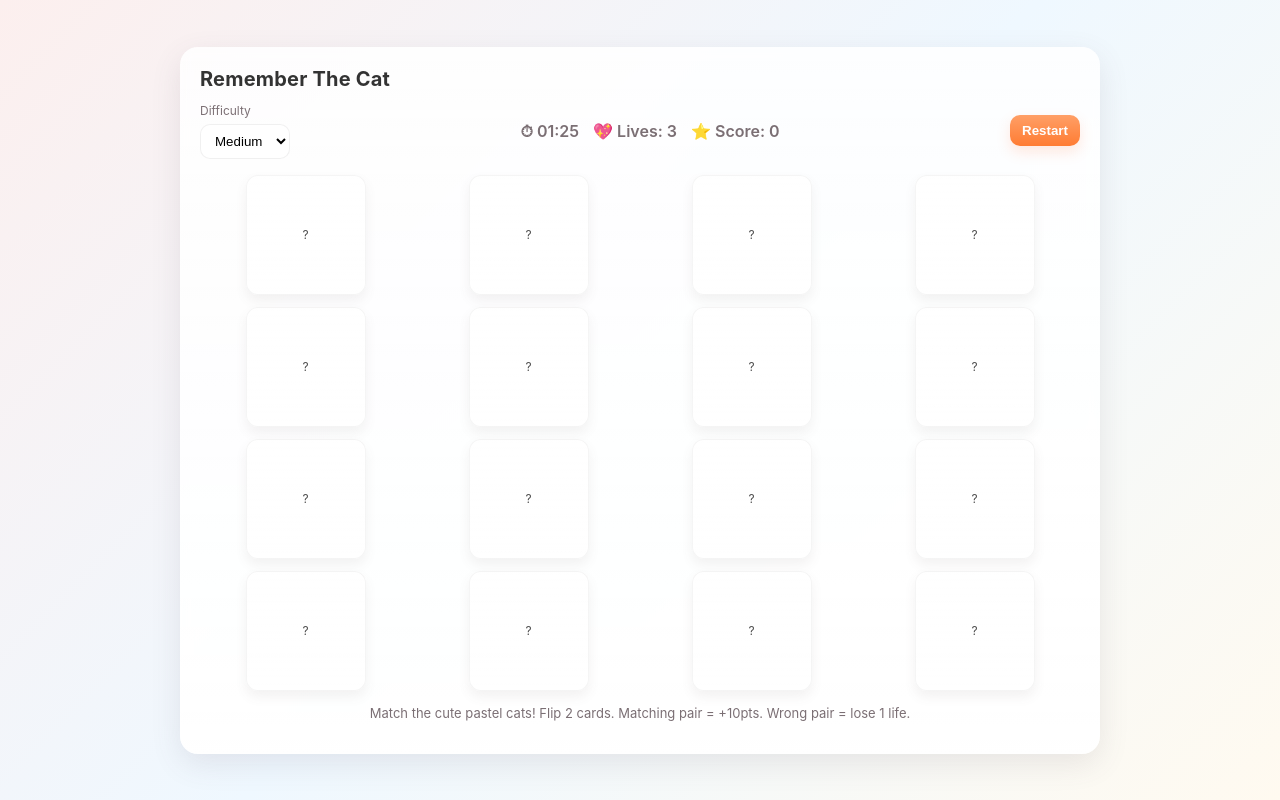
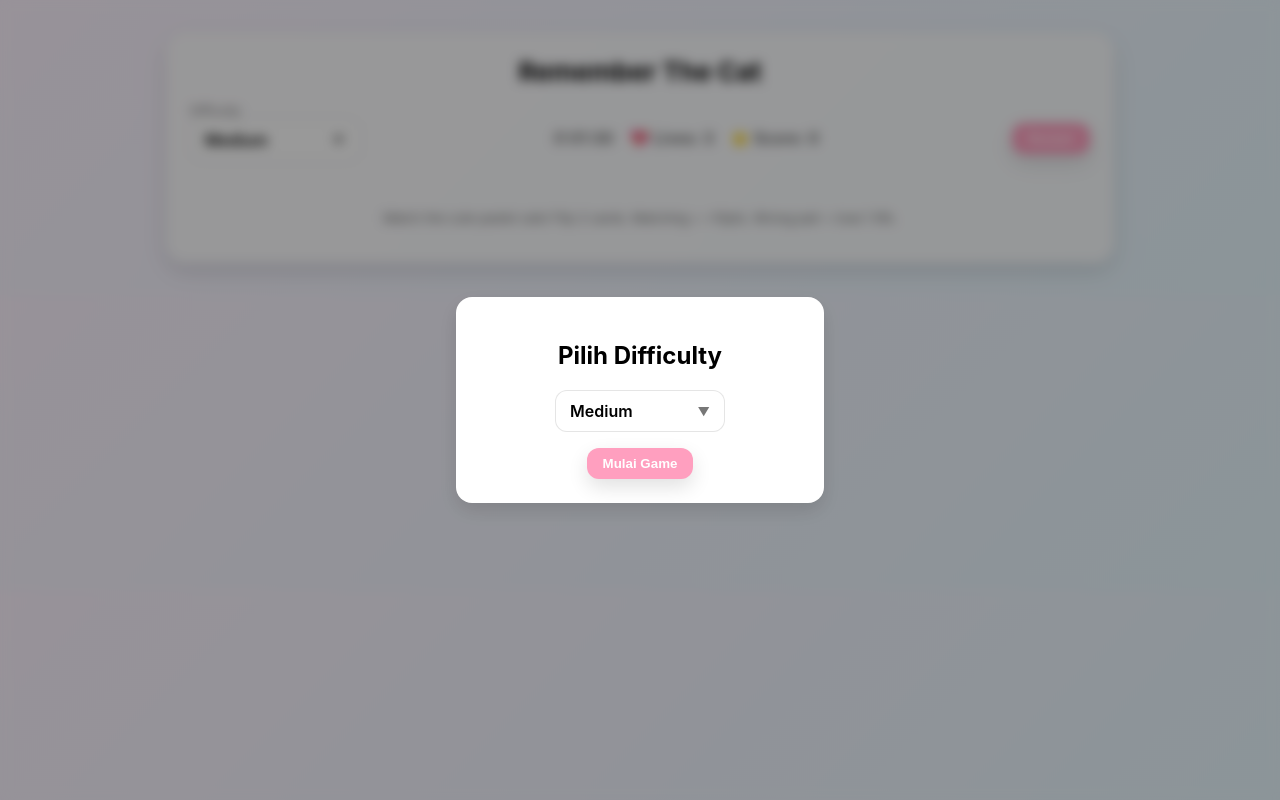
Before and after one commit to agniyaain/Memory-Game, a plain HTML site: page index.html in a window 1280 px wide. Drawn offline with Linux system fonts and the light colour scheme.

Commit message:
Refactor code structure for improved readability and maintainability

```diff
--- a/index.html
+++ b/index.html
@@ -1,46 +1,88 @@
 <!DOCTYPE html>
 <html lang="en">
+
 <head>
     <meta charset="UTF-8">
     <meta name="viewport" content="width=device-width, initial-scale=1.0">
-    <title>Remember The Cat </title>
+    <title>Remember The Cat</title>
     <link rel="stylesheet" href="styles.css">
 </head>
+
 <body>
+
+    <!-- START MODAL -->
+    <div id="startModal" class="modal">
+        <div class="modal-card">
+            <h2>Pilih Difficulty</h2>
+
+            <div class="select-wrapper " >
+                <div class="dropdown" id="dropdownStart">
+                    <div class="dropdown-selected">Medium</div>
+
+                    <div class="dropdown-menu">
+                        <div data-value="easy">Easy</div>
+                        <div data-value="medium">Medium</div>
+                        <div data-value="hard">Hard</div>
+                    </div>
+                </div>
+            </div>
+
+            <div class="modal-actions">
+                <button class="btn" id="startButton">Mulai Game</button>
+            </div>
+        </div>
+    </div>
+
+    <!-- MAIN AREA -->
     <main class="wrap">
+
         <header class="topbar">
             <h1>Remember The Cat</h1>
+
             <div class="controls-row">
+
+                <!-- Difficulty Dropdown -->
                 <div class="control">
-                    <label for="difficulty">Difficulty</label>
-                    <select name="" id="difficulty">
-                        <option name="" id="easy" value="easy">Easy</option>
-                        <option name="" id="medium" value="medium" selected >Medium</option>
-                        <option name="" id="hard" value="hard">Hard</option>
-                    </select>
+                    <label>Difficulty</label>
+                    <div class="select-wrapper">
+                        <div class="dropdown" id="dropdownMain">
+                            <div class="dropdown-selected">Medium</div>
+
+                            <div class="dropdown-menu">
+                                <div data-value="easy">Easy</div>
+                                <div data-value="medium">Medium</div>
+                                <div data-value="hard">Hard</div>
+                            </div>
+                        </div>
+                    </div>
                 </div>
 
+                <!-- Status -->
                 <div class="status">
-                    <div> ⏱ <span id="timer">01:30</span></div>
+                    <div>⏱ <span id="timer">01:30</span></div>
                     <div>💖 Lives: <span id="lives">3</span></div>
                     <div>⭐ Score: <span id="score">0</span></div>
                 </div>
 
+                <!-- Restart -->
                 <button id="restart" class="btn">Restart</button>
+
             </div>
         </header>
 
         <section id="board" class="board"></section>
 
         <footer class="footer">
-            <p class="hint">Match the cute pastel cats! Flip 2 cards. Matching pair = +10pts. Wrong pair = lose 1 life.</p>
+            <p class="hint">Match the cute pastel cats! Flip 2 cards. Matching = +10pts. Wrong pair = lose 1 life.</p>
         </footer>
+
     </main>
 
+    <!-- END MODAL -->
     <div id="modal" class="modal hidden">
         <div class="modal-card">
-            <h2 id="modalTitle" class="modal-title">You Win!</h2>
-            <p class="modal-body" id="modalBody">Great Job! 🎉</p>
+            <h2 id="modalTitle">You Win!</h2>
+            <p id="modalBody">Great Job! 🎉</p>
             <div class="modal-actions">
                 <button class="btn" id="modal-replay">Play Again</button>
                 <button class="btn ghost" id="modal-close">Close</button>
@@ -48,7 +90,7 @@
         </div>
     </div>
 
-
     <script src="script.js"></script>
 </body>
+
 </html>
--- a/script.js
+++ b/script.js
@@ -1,16 +1,36 @@
-const boardEl= document.getElementById('board');
-const timerEl= document.getElementById('timer');
-const livesEl= document.getElementById('lives');
-const scoreEl= document.getElementById('score');
+// ELEMENTS
+const boardEl = document.getElementById('board');
+const timerEl = document.getElementById('timer');
+const livesEl = document.getElementById('lives');
+const scoreEl = document.getElementById('score');
 const restartBtn = document.getElementById('restart');
-const difficultySel= document.getElementById('difficulty');
 
-const modal= document.getElementById('modal');
-const modalTitle= document.getElementById('modal-title');
-const modalBody= document.getElementById('modal-body');
-const modalReplay= document.getElementById('modal-replay');
-const modalClose= document.getElementById('modal-close');
+const modal = document.getElementById('modal');
+const modalTitle = document.getElementById('modalTitle');
+const modalBody = document.getElementById('modalBody');
+const modalReplay = document.getElementById('modal-replay');
+const modalClose = document.getElementById('modal-close');
 
+// START modal elements
+const startModal = document.getElementById("startModal");
+const startButton = document.getElementById("startButton");
+
+// CUSTOM DROPDOWN ELEMENTS
+const dropdownStart = document.getElementById("dropdownStart");
+const dropdownMain = document.getElementById("dropdownMain");
+
+// Start dropdown parts
+const sd_selected = dropdownStart.querySelector(".dropdown-selected");
+const sd_menu = dropdownStart.querySelector(".dropdown-menu");
+
+// Main dropdown parts
+const md_selected = dropdownMain.querySelector(".dropdown-selected");
+const md_menu = dropdownMain.querySelector(".dropdown-menu");
+
+// DEFAULT DIFFICULTY
+let currentDifficulty = "medium";
+
+// GAME VARIABLES
 let timerInterval = null;
 let timeLeft = 90;
 let lives = 3;
@@ -21,104 +41,163 @@ let lockBoard = false;
 let matchedCount = 0;
 let totalPairs = 0;
 
-const catSet = ['😺','😸','😻','😽','🐱','😿','😹','😼','😿','🙀','😾','😺']; // will slice as needed
+// SHOW START MODAL ON LOAD
+startModal.classList.remove("hidden");
 
-//difficulty settings
+
+// ---------------------
+// CUSTOM DROPDOWN LOGIC
+// ---------------------
+
+// START modal dropdown
+dropdownStart.addEventListener("click", (e) => {
+    e.stopPropagation();
+    sd_menu.style.display = sd_menu.style.display === "block" ? "none" : "block";
+});
+
+sd_menu.querySelectorAll("div").forEach(item => {
+    item.addEventListener("click", () => {
+        currentDifficulty = item.dataset.value;
+        sd_selected.textContent = item.textContent;
+        sd_menu.style.display = "none";
+    });
+});
+
+// MAIN topbar dropdown
+dropdownMain.addEventListener("click", (e) => {
+    e.stopPropagation();
+    md_menu.style.display = md_menu.style.display === "block" ? "none" : "block";
+});
+
+md_menu.querySelectorAll("div").forEach(item => {
+    item.addEventListener("click", () => {
+        currentDifficulty = item.dataset.value;
+        md_selected.textContent = item.textContent;
+        md_menu.style.display = "none";
+        init(); // restart game with new difficulty
+    });
+});
+
+// CLOSE DROPDOWN WHEN CLICK OUTSIDE
+document.addEventListener("click", () => {
+    sd_menu.style.display = "none";
+    md_menu.style.display = "none";
+});
+
+
+// ---------------------
+// START BUTTON
+// ---------------------
+startButton.addEventListener("click", () => {
+    startModal.classList.add("hidden");
+
+    // sync main dropdown text
+    md_selected.textContent = sd_selected.textContent;
+
+    init();
+});
+
+
+// ---------------------
+// DIFFICULTY SETTINGS
+// ---------------------
 const difficultySettings = {
-    easy: {pairs:6, time:120, lives:5},
-    medium: {pairs:8, time:90, lives:3},
-    hard: {pairs:10, time:60, lives:1},
+    easy: { pairs: 6, time: 180, lives: 10 },
+    medium: { pairs: 8, time: 240, lives: 10 },
+    hard: { pairs: 10, time: 300, lives: 10}
 };
 
-function pickCats(n){
-    const base = ['😺','😸','😻','😽','🐱','😿','😹','😼','🙀','😾','😻','😺','😸','🐈‍⬛','🐈'];
-    return base.slice(0,n);
-}
 
-function init(){
-    const diff = difficultySel.value;
-    const cfg = difficultySettings[diff];
+// ---------------------
+// GAME INIT
+// ---------------------
+function init() {
+    const cfg = difficultySettings[currentDifficulty];
+
     totalPairs = cfg.pairs;
     timeLeft = cfg.time;
     lives = cfg.lives;
-
-    score =0;
-    matchedCount= 0;
+    score = 0;
+    matchedCount = 0;
     firstCard = null;
-    secondCard= null;
+    secondCard = null;
     lockBoard = false;
 
+    livesEl.textContent = lives;
     scoreEl.textContent = score;
-    livesEl.textContent = lives;
     timerEl.textContent = formatTime(timeLeft);
 
-    //build board
     buildBoard(totalPairs);
 
     clearInterval(timerInterval);
-    timerInterval = setInterval(()=> {
+    timerInterval = setInterval(() => {
         timeLeft--;
         timerEl.textContent = formatTime(timeLeft);
-        if(timeLeft <= 0){
+        if (timeLeft <= 0) {
             clearInterval(timerInterval);
-            gameOver(false, 'Time Up! Try Again.')
+            gameOver(false, "Time’s up!");
         }
     }, 1000);
 }
 
-function buildBoard(pairs){
 
-    //generate pair array dan acak
+// ---------------------
+// CARD GENERATOR
+// ---------------------
+function pickCats(n) {
+    const base = [
+        "1.png", "2.png", "3.png", "4.png", "5.png",
+        "6.png", "7.png", "8.png", "9.png", "10.png"
+    ];
+    return base.slice(0, n);
+}
+
+function buildBoard(pairs) {
     const cats = pickCats(pairs);
     const items = [...cats, ...cats];
     shuffle(items);
 
-    //setup class grid
-    boardEl.className = 'board ' + difficultySel.value;
+    boardEl.className = "board " + currentDifficulty;
+    boardEl.innerHTML = "";
 
-    //clear
-    boardEl.innerHTML = '';
+    items.forEach((url) => {
+        const card = document.createElement("div");
+        card.className = "card";
+        card.dataset.value = url;
 
-    //buat card
-    items.forEach((emoji, idx)=> {
-        const card = document.createElement('div');
-        card.className = 'card';
-        card.dataset.value = emoji;
-        card.dataset.index = idx;
+        const inner = document.createElement("div");
+        inner.className = "card-inner";
 
-        const inner = document.createElement('div');
-        inner.className = 'card-inner';
+        const front = document.createElement("div");
+        front.className = "card-front";
 
-        const front = document.createElement('div');
-        front.className ='card-front';
-        front.innerHTML='<div class="pair-label">?</div>';
-
-        //pilih warna pastel daari index
-        const variants = ['pink', 'lilac', 'mint', 'cream'];
-        const varian = variants[idx % variants.length];
-
-        const back = document.createElement('div');
-        back.className = `card-back ${varian}`;
-        back.innerHTML = `<div class="emoji">${emoji}</div>`;
+        const back = document.createElement("div");
+        back.className = "card-back";
+        back.innerHTML = `<img src="${url}" />`;
 
         inner.appendChild(front);
         inner.appendChild(back);
         card.appendChild(inner);
 
-        card.addEventListener('click', onCardClick);
+        card.addEventListener("click", onCardClick);
+
         boardEl.appendChild(card);
     });
 }
 
-    function onCardClick(e){
+
+// ---------------------
+// CARD CLICK LOGIC
+// ---------------------
+function onCardClick(e) {
     const card = e.currentTarget;
-        if(lockBoard) return;
-        if(card.classList.contains('flipped') || card.classList.contains('matched'))
-            return;
 
-        card.classList.add('flipped');
+    if (lockBoard) return;
+    if (card.classList.contains("flipped") || card.classList.contains("matched")) return;
 
-        if(!firstCard){
+    card.classList.add("flipped");
+
+    if (!firstCard) {
         firstCard = card;
         return;
     }
@@ -126,80 +205,81 @@ function buildBoard(pairs){
     secondCard = card;
     lockBoard = true;
 
-        //check match
-        const a = firstCard.dataset.value;
-        const b = secondCard.dataset.value;
+    if (firstCard.dataset.value === secondCard.dataset.value) {
+        // MATCH SUCCESS
+        firstCard.classList.add("matched");
+        secondCard.classList.add("matched");
 
-        if(a==b){
-            //match
-            firstCard.classList.add('matched');
-            secondCard.classList.add('matched');
         score += 10;
+        scoreEl.textContent = score;
         matchedCount++;
-            scoreEl.textContent = score;
 
         resetFlip();
 
-            //win condition
-            if(matchedCount >= totalPairs){
+        if (matchedCount === totalPairs) {
             clearInterval(timerInterval);
-                gameOver(true, 'You matched all pairs! Score: ' + score);
-
-            }else{
+            gameOver(true, "All cats matched! 🎉");
+        } else {
             lockBoard = false;
         }
 
-        }else{
-            //not match
+    } else {
+        // WRONG MATCH
         lives--;
-            livesEl.textContent= lives;
+        livesEl.textContent = lives;
+
         setTimeout(() => {
-                firstCard.classList.remove('flipped');
-                secondCard.classList.remove('flipped');
+            firstCard.classList.remove("flipped");
+            secondCard.classList.remove("flipped");
+
             resetFlip();
             lockBoard = false;
-                if(lives <= 0){
+
+            if (lives <= 0) {
                 clearInterval(timerInterval);
-                    gameOver(false, 'You ran out of lives! Try Again.');
+                gameOver(false, "You ran out of lives 😿");
             }
-            }, 700);
+        }, 900);
     }
 }
 
-    function resetFlip(){
+function resetFlip() {
     firstCard = null;
     secondCard = null;
 }
 
-    function gameOver(won, message){
-        modalTitle.textContent = won ? 'You Win! 🎉' : 'GAme Over 😿';
-        modalBody.textContent = message;
-        modal.classList.remove('hidden');
+
+// ---------------------
+// GAME OVER MODAL
+// ---------------------
+function gameOver(win, msg) {
+    modalTitle.textContent = win ? "You Win! 🎉" : "Game Over 😿";
+    modalBody.textContent = msg;
+    modal.classList.remove("hidden");
 }
 
-    function restart(){
-        modal.classList.add('hidden');
+function restart() {
+    modal.classList.add("hidden");
     init();
 }
 
-    restartBtn.addEventListener('click', ()=> {init(); });
-    modalReplay.addEventListener('click', ()=> {restart(); });
-    modalClose.addEventListener('click', ()=> {modal.classList.add('hidden'); });
-    difficultySel.addEventListener('change', ()=> {init(); });
+restartBtn.addEventListener("click", init);
+modalReplay.addEventListener("click", restart);
+modalClose.addEventListener("click", () => modal.classList.add("hidden"));
 
-    //shuffle
-    function shuffle(array){
-        for(let i= array.length -1; i>0; i--){
-            const j = Math.floor(Math.random()*(i+1));
-            [array[i], array[j]] = [array[j], array[i]];
+
+// ---------------------
+// TOOLS
+// ---------------------
+function shuffle(arr) {
+    for (let i = arr.length - 1; i > 0; i--) {
+        const j = Math.floor(Math.random() * (i + 1));
+        [arr[i], arr[j]] = [arr[j], arr[i]];
     }
 }
 
-    function formatTime(sec){
-        sec = Math.max(0, sec) || 0;
-        const m = Math.floor(sec / 60);
-        const s = Math.floor(sec % 60);
-        return `${m.toString().padStart(2, '0')}:${s.toString().padStart(2, '0')}`;
-
+function formatTime(sec) {
+    const m = String(Math.floor(sec / 60)).padStart(2, "0");
+    const s = String(sec % 60).padStart(2, "0");
+    return `${m}:${s}`;
 }
-init();
--- a/styles.css
+++ b/styles.css
@@ -1,276 +1,254 @@
 :root {
-    --bg: #f6f7fb;
-    --card-bg: #ffffff;
-    --accent-1: #ffd1dc;
-    /* pink */
-    --accent-2: #d8c6ff;
-    /* lilac */
-    --accent-3: #bff1dc;
-    /* mint */
-    --accent-4: #fff2c2;
-    /* cream */
-    --text: #333;
-    --muted: #7b6f74;
-    --glass: rgba(255, 255, 255, 0.6);
-    --radius: 14px;
+    --bg1: #fdf4ff;
+    --bg2: #e8f8ff;
+    --card: #ffffff;
+    --border-soft: rgba(0,0,0,0.08);
+    --shadow-soft: 0 8px 20px rgba(0,0,0,0.12);
+    --radius: 16px;
+    --text-muted: #6d6d6d;
+    --accent: #ff9fbf;
 }
 
-* {
-    box-sizing: border-box
+/* Body */
+body {
+    margin: 0;
+    padding: 32px;
+    background: linear-gradient(135deg, var(--bg1), var(--bg2));
+    font-family: "Inter", sans-serif;
+    display: flex;
+    justify-content: center;
 }
 
-html,
-body {
-    height: 100%
+/* Wrap */
+.wrap {
+    width: 100%;
+    max-width: 900px;
+    background: rgba(255,255,255,0.75);
+    backdrop-filter: blur(8px);
+    border-radius: 20px;
+    padding: 24px;
+    box-shadow: var(--shadow-soft);
 }
 
-body {
-    margin: 0;
-    font-family: Inter, ui-sans-serif, system-ui, -apple-system, "Segoe UI", Roboto, "Helvetica Neue", Arial;
-    background: linear-gradient(135deg, #fcefee 0%, #eff8ff 50%, #fffaf0 100%);
-    color: var(--text);
-    display: flex;
-    align-items: center;
-    justify-content: center;
-    padding: 32px;
-}
-
-.wrap {
-    width: 100%;
-    max-width: 920px;
-    background: linear-gradient(180deg, rgba(255, 255, 255, 0.85), rgba(255, 255, 255, 0.95));
-    border-radius: 18px;
-    padding: 20px;
-    box-shadow: 0 10px 30px rgba(102, 84, 95, 0.12);
-    backdrop-filter: blur(6px);
-}
-
-.topbar {
-    display: flex;
-    flex-direction: column;
-    gap: 12px;
-    margin-bottom: 16px
-}
-
+/* Topbar */
 .topbar h1 {
     margin: 0;
-    font-size: 20px;
-    letter-spacing: 0.2px
+    text-align: center;
+    font-size: 26px;
+    margin-bottom: 12px;
 }
 
 .controls-row {
     display: flex;
-    gap: 18px;
+    justify-content: space-between;
     align-items: center;
-    justify-content: space-between;
-    flex-wrap: wrap
+    flex-wrap: wrap;
+    gap: 16px;
 }
 
 .control label {
     font-size: 12px;
-    color: var(--muted);
-    display: block;
-    margin-bottom: 6px
+    color: var(--text-muted);
 }
 
-select#difficulty {
-    padding: 8px 10px;
-    border-radius: 10px;
-    border: 1px solid rgba(0, 0, 0, 0.06);
-    background: var(--card-bg)
+/* Select */
+select {
+    padding: 8px 12px;
+    border-radius: 12px;
+    border: 1px solid var(--border-soft);
+    background: white;
 }
 
+/* Status */
 .status {
     display: flex;
-    gap: 14px;
-    align-items: center;
-    color: var(--muted);
-    font-weight: 600
+    gap: 16px;
+    font-weight: bold;
+    color: var(--text-muted);
 }
 
+/* Buttons */
 .btn {
-    background: linear-gradient(180deg, #ff9f66, #ff7c33);
+    background: var(--accent);
+    padding: 8px 16px;
     color: white;
     border: none;
-    padding: 8px 12px;
-    border-radius: 10px;
+    border-radius: 12px;
     cursor: pointer;
-    font-weight: 700;
-    box-shadow: 0 6px 14px rgba(255, 127, 76, 0.18);
+    box-shadow: var(--shadow-soft);
+    font-weight: bold;
 }
 
 .btn.ghost {
     background: transparent;
-    color: var(--muted);
-    box-shadow: none;
-    border: 1px solid rgba(0, 0, 0, 0.06)
+    border: 1px solid var(--border-soft);
+    color: var(--text-muted);
 }
 
-.footer {
-    margin-top: 14px;
-    text-align: center;
-    color: var(--muted);
-    font-size: 13px
+/* Board */
+.board {
+    margin-top: 20px;
+    display: grid;
+    gap: 14px;
 }
 
-.board {
-    margin-top: 12px;
-    display: grid;
-    gap: 12px;
-    justify-items: center;
+
+
+.board.easy {
+    grid-template-columns: repeat(4, 1fr);
+}
+.board.medium {
+    grid-template-columns: repeat(4, 1fr);
+}
+.board.hard {
+    grid-template-columns: repeat(5, 1fr);
 }
 
-/* grid sizes for difficulty */
-.board.easy {
-    grid-template-columns: repeat(4, minmax(64px, 1fr))
-}
-
-.board.medium {
-    grid-template-columns: repeat(4, minmax(72px, 1fr))
-}
-
-.board.hard {
-    grid-template-columns: repeat(5, minmax(64px, 1fr))
-}
-
-/* card */
+/* Card */
 .card {
     width: 100%;
-    max-width: 120px;
-    aspect-ratio: 1 / 1;
-    perspective: 1000px;
+    aspect-ratio: 1/1;
+    perspective: 900px;
 }
 
 .card-inner {
     width: 100%;
     height: 100%;
+    border-radius: var(--radius);
     position: relative;
     transform-style: preserve-3d;
-    transition: transform .5s;
-    border-radius: 12px;
-    box-shadow: 0 6px 12px rgba(99, 84, 95, 0.08);
-    cursor: pointer;
+    transition: transform .55s ease;
+    box-shadow: var(--shadow-soft);
 }
 
-/* flipped state */
 .card.flipped .card-inner {
     transform: rotateY(180deg);
 }
 
+/* Card faces */
 .card-front,
 .card-back {
     position: absolute;
     inset: 0;
-    border-radius: 12px;
+    border-radius: var(--radius);
+    backface-visibility: hidden;
     display: flex;
+    justify-content: center;
     align-items: center;
-    justify-content: center;
-    backface-visibility: hidden;
 }
 
-/* back (face-down) */
 .card-front {
-    background: linear-gradient(180deg, var(--card-bg), var(--glass));
-    border: 1px solid rgba(0, 0, 0, 0.04);
-    font-size: 22px;
+    background: #ffeafe;
+    border: 1px solid var(--border-soft);
 }
 
-/* front (face-up) */
 .card-back {
+    background: white;
+    overflow: hidden;
     transform: rotateY(180deg);
-    font-size: 36px;
-    display: flex;
-    flex-direction: column;
-    gap: 6px;
-    align-items: center;
-    justify-content: center;
-    color: #fff;
 }
 
-/* pastel color variants for card faces */
-.pink {
-    background: linear-gradient(180deg, var(--accent-1), #ffdbe6);
+.card-back img {
+    width: 100%;
+    height: 100%;
+    object-fit: cover;
 }
 
-.lilac {
-    background: linear-gradient(180deg, var(--accent-2), #e6dbff);
-}
-
-.mint {
-    background: linear-gradient(180deg, var(--accent-3), #d7f8e8);
-    color: #23543f;
-}
-
-.cream {
-    background: linear-gradient(180deg, var(--accent-4), #fff6d1);
-    color: #6b5132;
-}
-
-/* small meta */
-.pair-label {
-    font-size: 12px;
-    opacity: 0.85
-}
-
-/* disabled / matched state */
-.card.matched .card-inner {
-    transform: scale(.98);
-    opacity: 0.9;
-    cursor: default;
-    box-shadow: none;
-    filter: grayscale(.0);
-}
-
-/* modal */
+/* Modals */
 .modal {
     position: fixed;
     inset: 0;
     display: flex;
+    justify-content: center;
     align-items: center;
-    justify-content: center;
-    background: rgba(16, 12, 12, 0.35);
-    z-index: 30
+
+    background: rgba(0,0,0,0.4);   /* lebih gelap */
+    backdrop-filter: blur(6px);    /* latar belakang blur */
+    z-index: 999;                  /* pastikan paling depan */
 }
 
+
 .modal.hidden {
-    display: none
+    display: none;
 }
 
 .modal-card {
+    width: 320px;
     background: white;
-    padding: 22px;
-    border-radius: 12px;
-    max-width: 360px;
+    padding: 24px;
+    border-radius: 16px;
+    box-shadow: var(--shadow-soft);
     text-align: center;
-    box-shadow: 0 12px 30px rgba(0, 0, 0, 0.18)
-}
-
-.modal-card h2 {
-    margin: 0 0 8px
+    align-items: center;
 }
 
 .modal-actions {
+    margin-top: 16px;
     display: flex;
-    gap: 10px;
     justify-content: center;
-    margin-top: 14px
+    gap: 12px;
 }
 
-/* responsive tweaks */
-@media (max-width:560px) {
+.footer {
+    margin-top: 12px;
+    text-align: center;
+    color: var(--text-muted);
+    font-size: 13px;
+}
 
-    .board.easy,
-    .board.medium {
-        grid-template-columns: repeat(3, minmax(72px, 1fr))
-    }
+.dropdown {
+    position: relative;
+    width: 140px;
+    background: white;
+    border: 1px solid rgba(0,0,0,0.1);
+    padding: 10px 14px;
+    border-radius: 12px;
+    font-weight: 600;
+    cursor: pointer;
+    user-select: none;
+}
 
-    .board.hard {
-        grid-template-columns: repeat(3, minmax(72px, 1fr))
-    }
+.dropdown-selected {
+    display: flex;
+    justify-content: space-between;
+    align-items: center;
+}
 
-    .controls-row {
-        flex-direction: column;
-        align-items: stretch;
-        gap: 10px
-    }
+.dropdown::after {
+    content: "▼";
+    font-size: 12px;
+    color: #777;
+    position: absolute;
+    right: 14px;
+    top: 50%;
+    transform: translateY(-50%);
 }
+
+.dropdown-menu {
+    position: absolute;
+    top: 110%;
+    left: 0;
+    width: 100%;
+    background: white;
+    border-radius: 12px;
+    box-shadow: 0 8px 15px rgba(0,0,0,0.15);
+    overflow: hidden;
+    display: none;
+    z-index: 200;
+}
+
+.dropdown-menu div {
+    padding: 10px 14px;
+    cursor: pointer;
+}
+
+.dropdown-menu div:hover {
+    background: #ffe6f5;
+}
+
+.select-wrapper {
+    width: 100%;
+    display: flex;
+    justify-content: center;
+    margin-bottom: 16px;
+}
```
Also changed, not shown: 1.png (added), 10.png (added), 2.png (added), 3.png (added), 4.png (added), 5.png (added), 6.png (added), 7.png (added), 8.png (added), 9.png (added). Lines whose indentation alone changed are shown as unchanged.
